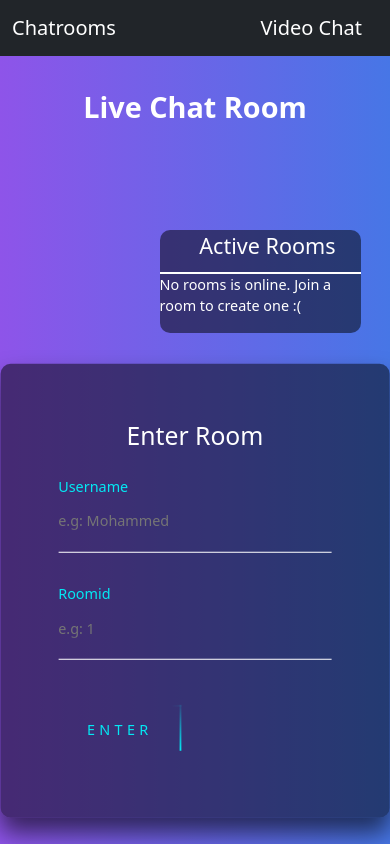
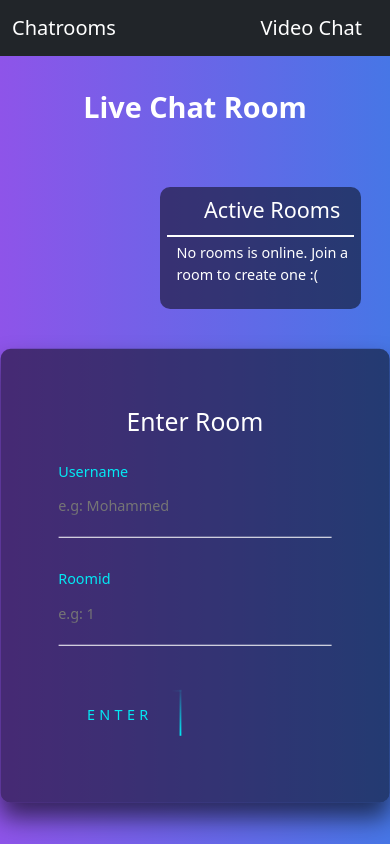
Before and after one commit to catosaurusrex2003/socketapp, a React (Create React App) app in the folder client/: page / in a window 390 px wide. Built offline with nearby package versions, Linux system fonts and the light colour scheme; no server answers.

Commit message:
FInal UI almost completed

```diff
--- a/client/src/join.css
+++ b/client/src/join.css
@@ -4,7 +4,7 @@ html {
 
 .login-box {
   position: absolute;
-    top: 70%;
+  top: 28em;
   left: 50%;
   width: 27em;
   padding: 4em;
@@ -105,11 +105,11 @@ html {
   width: 14em;
   color:white;
   background: rgba(0,0,0,.5);
-  margin-left:2em;
   border-radius:10px;
   max-height: 13em;
   display: flex;
   flex-direction: column;
+  padding:7px;
 }
 
 
@@ -126,6 +126,11 @@ html {
   position :absolute;
   width: 7em;
   left:16%;
+}
+
+.empty-list{
+  padding-top:5px;
+  padding-left:10px;
 }
 
 .active-rooms-list{
@@ -201,9 +206,22 @@ html {
 }
 
 
-@media only screen and (max-width: 530px) {a
-  /* this code not working idk why but if it works it will make it responsive */
+@media only screen and (max-width: 900px) {
   .login-box{
-    top:40%
+    top: 40em;
+  }
+  .active-rooms-master-master{
+    /* left:40%; */
+    top:13em
   }
 }
+
+@media only screen and (max-width: 500px) {
+  .login-box{
+    top: 40em;
+  }
+  .active-rooms-master-master{
+    /* left:29%; */
+    top:13em
+  }
+}
--- a/client/src/videoroom.css
+++ b/client/src/videoroom.css
@@ -14,6 +14,11 @@
 
 .video-tag{
 	height:20em;
+}
+
+.video-master{
+	display: flex;
+	justify-content:center
 }
 
 .myId {
```
Lines whose indentation alone changed are shown as unchanged.
